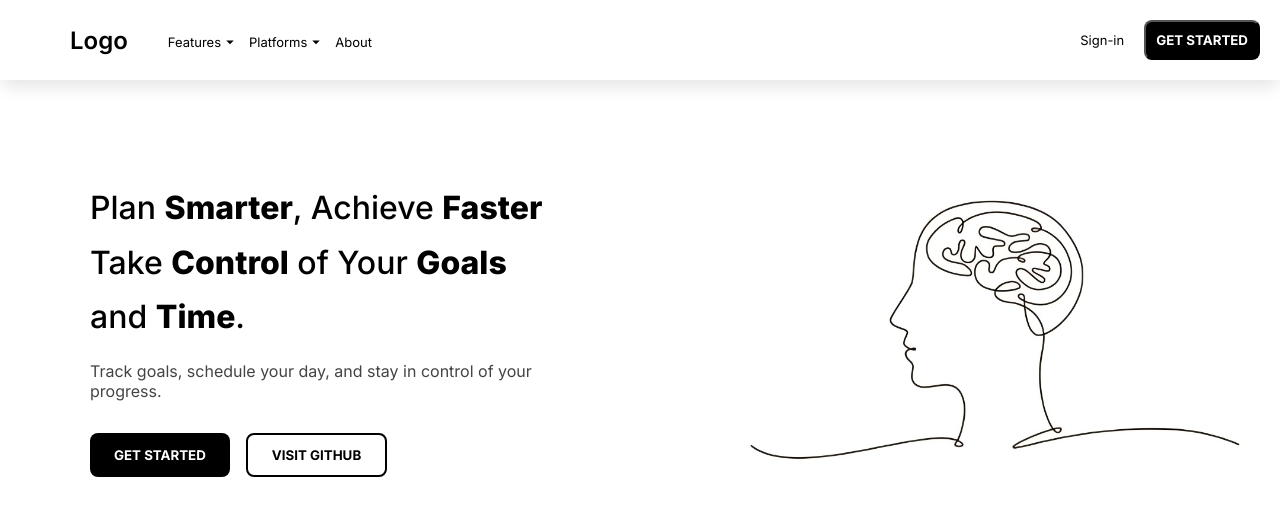
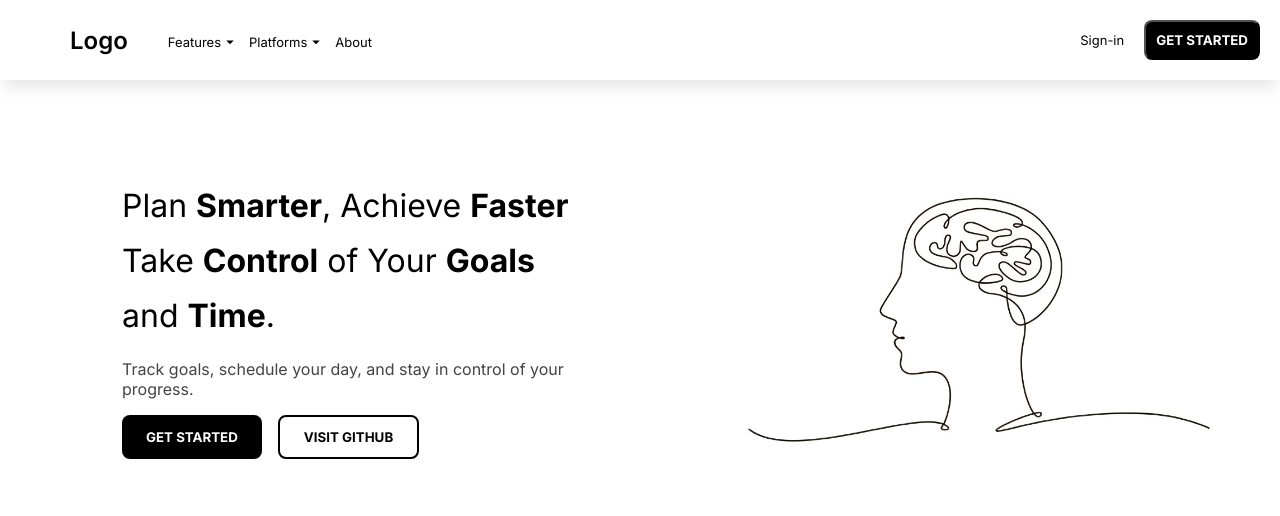
Before and after one commit to Saiken7/Goal-Tracker, a React (Vite) app: page / in a window 1280 px wide. Shown: the top 516 px of the page. Built offline with nearby package versions, Linux system fonts and the light colour scheme.

Commit message:
Hero Section created (v1) much changes are required

```diff
--- a/src/components/Landing-Page/Hero-Section/HeroSection.jsx
+++ b/src/components/Landing-Page/Hero-Section/HeroSection.jsx
@@ -5,15 +5,15 @@ const HeroSection = () => {
     <main className="hero-main">
       <section className="hero-section">
         <div className="text-section">
-          <h1>
+          <p className="hero-text">
             Plan <strong>Smarter</strong>, Achieve <strong>Faster</strong>
-          </h1>
-          <h1>
+          </p>
+          <p className="hero-text">
             Take <strong>Control</strong> of Your <strong>Goals</strong>
-          </h1>
-          <h1>
+          </p>
+          <p className="hero-text">
             and <strong>Time</strong>.
-          </h1>
+          </p>
           <p className="subtext">
             Track goals, schedule your day, and stay in control of your
             progress.
--- a/src/components/Landing-Page/Hero-Section/herosection.css
+++ b/src/components/Landing-Page/Hero-Section/herosection.css
@@ -19,13 +19,12 @@
   display: flex;
   flex-direction: column;
   justify-content: center;
+  margin-left: 32px;
 }
 
-.text-section h1 {
+.hero-text {
   font-size: xx-large;
-  font-weight: 500;
   margin: 0.5rem 0;
-  line-height: 1.2;
 }
 
 .text-section h1 strong {
@@ -34,13 +33,13 @@
 
 .subtext {
   margin-top: 1rem;
-  font-size: 1rem;
+  font-size: medium;
   color: #444;
   max-width: 500px;
 }
 
 .hero-buttons {
-  margin-top: 2rem;
+  margin-top: 1rem;
   display: flex;
   gap: 1rem;
 }
@@ -78,6 +77,7 @@
   flex: 1;
   display: flex;
   justify-content: center;
+  margin-right: 32px;
 }
 
 .image-section img {
```
